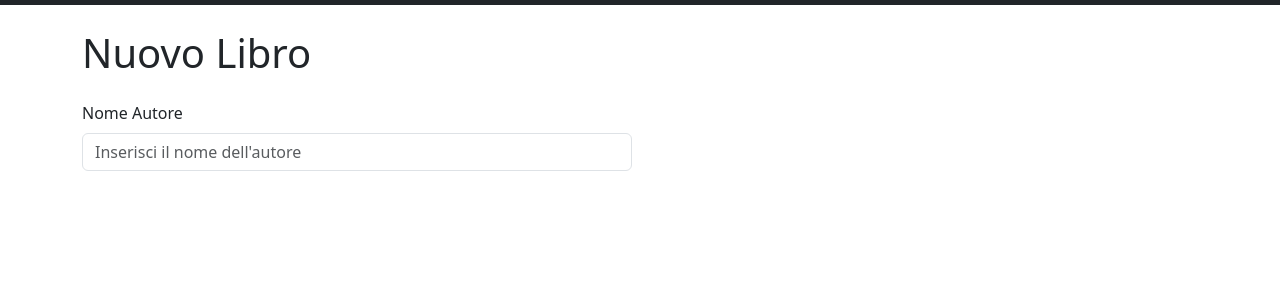
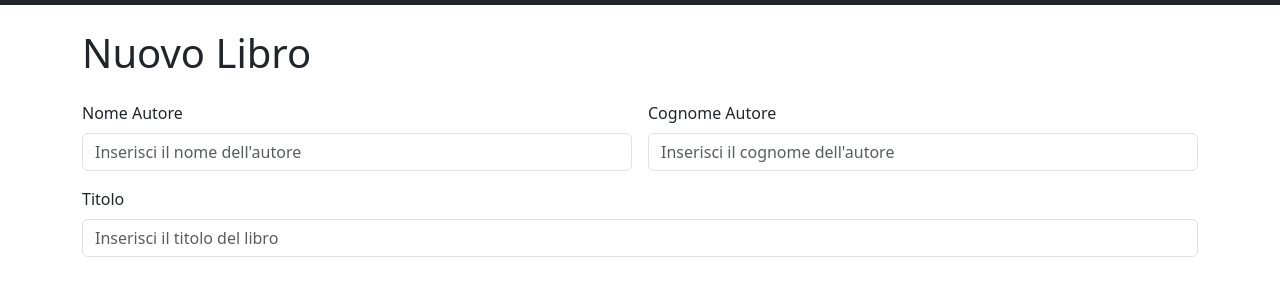
Before and after one commit to saverio-mandarano/html-css-bootstrap-dashboard, a plain HTML site: page pages/nuovolibro.html in a window 1280 px wide. Shown: the part 71-366 px from the top of the page. Drawn offline with nearby package versions, Linux system fonts and the light colour scheme.

Commit message:
inseriesco altri due form

```diff
--- a/pages/nuovolibro.html
+++ b/pages/nuovolibro.html
@@ -134,8 +134,24 @@
               placeholder="Inserisci il nome dell'autore"
             />
           </div>
-          <div class="col-6"></div>
-          <div class="col-12"></div>
+          <div class="col-6">
+            <label for="inputName" class="form-label"> Cognome Autore</label>
+            <input
+              type="text"
+              class="form-control"
+              id="inputName"
+              placeholder="Inserisci il cognome dell'autore"
+            />
+          </div>
+          <div class="col-12">
+            <label for="inputName" class="form-label">Titolo</label>
+            <input
+              type="text"
+              class="form-control"
+              id="inputName"
+              placeholder="Inserisci il titolo del libro"
+            />
+          </div>
           <div class="col-12 col-lg-4"></div>
           <div class="col-12 col-lg-4"></div>
           <div class="col-12 col-lg-4"></div>
```
